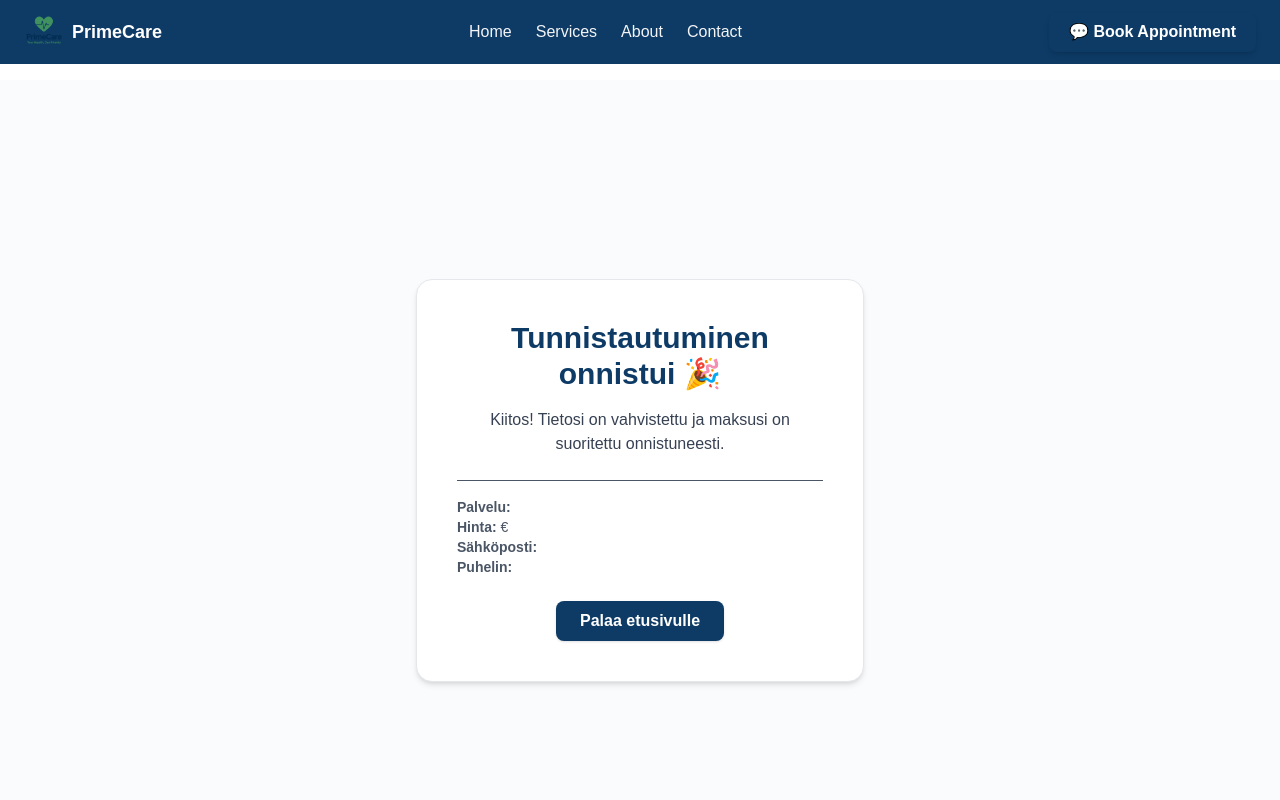
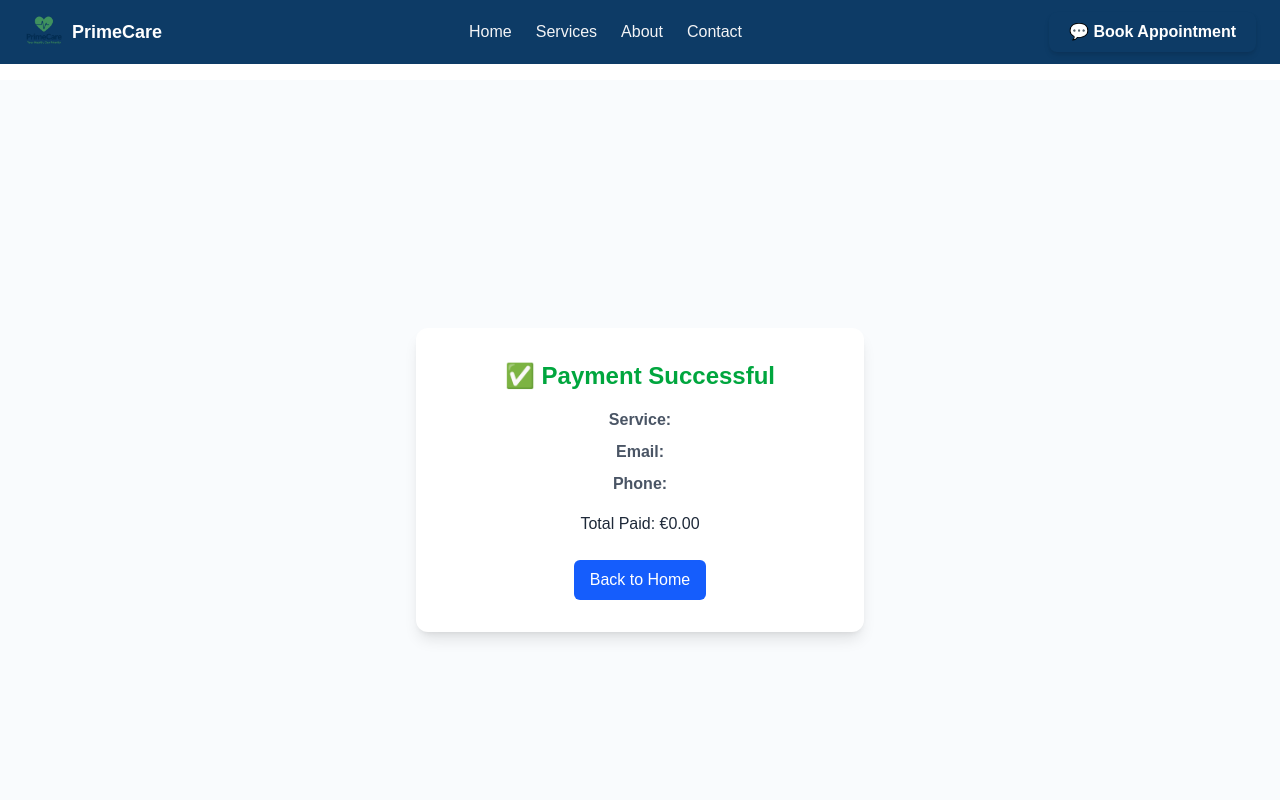
Before and after one commit to alfuapp/primecare, a Next.js app: page /success in a window 1280 px wide. Shown: the top 800 px of the page. Built offline with nearby package versions, Linux system fonts and the light colour scheme.

Commit message:
fix: disable SSR for success page (use client only)

```diff
--- a/src/app/success/page.tsx
+++ b/src/app/success/page.tsx
@@ -1,37 +1,41 @@
 "use client";
+
 import { useSearchParams, useRouter } from "next/navigation";
 
 export default function SuccessPage() {
   const params = useSearchParams();
   const router = useRouter();
 
-  const email = params.get("email");
-  const phone = params.get("phone");
-  const service = params.get("service");
-  const price = params.get("price");
+  const email = params.get("email") || "";
+  const phone = params.get("phone") || "";
+  const service = params.get("service") || "";
+  const price = params.get("price") || "";
 
   return (
-    <main className="flex flex-col items-center justify-center min-h-screen bg-[#F9FBFD] text-gray-800 px-6">
-      <div className="bg-white p-10 rounded-2xl shadow-md border border-gray-200 max-w-md text-center">
-        <h1 className="text-3xl font-bold text-[#0D3B66] mb-4">
-          Tunnistautuminen onnistui 🎉
+    <main className="flex flex-col items-center justify-center min-h-screen bg-[#F9FBFD] text-gray-700 px-4">
+      <div className="bg-white rounded-xl shadow-lg p-8 w-full max-w-md text-center">
+        <h1 className="text-2xl font-semibold text-green-600 mb-4">
+          ✅ Payment Successful
         </h1>
-        <p className="text-gray-700 mb-6">
-          Kiitos! Tietosi on vahvistettu ja maksusi on suoritettu onnistuneesti.
+
+        <p className="text-gray-600 mb-2">
+          <strong>Service:</strong> {service}
         </p>
-
-        <div className="text-left text-gray-600 border-t pt-4 text-sm mb-6">
-          <p><strong>Palvelu:</strong> {service}</p>
-          <p><strong>Hinta:</strong> {price} €</p>
-          <p><strong>Sähköposti:</strong> {email}</p>
-          <p><strong>Puhelin:</strong> {phone}</p>
-        </div>
+        <p className="text-gray-600 mb-2">
+          <strong>Email:</strong> {email}
+        </p>
+        <p className="text-gray-600 mb-2">
+          <strong>Phone:</strong> {phone}
+        </p>
+        <p className="text-gray-800 font-medium mt-4">
+          Total Paid: €{(Number(price) / 100).toFixed(2)}
+        </p>
 
         <button
           onClick={() => router.push("/")}
-          className="bg-[#0D3B66] hover:bg-[#0b3560] text-white font-semibold py-2 px-6 rounded-lg shadow transition"
+          className="mt-6 bg-blue-600 text-white py-2 px-4 rounded-md hover:bg-blue-700 transition"
         >
-          Palaa etusivulle
+          Back to Home
         </button>
       </div>
     </main>
```
